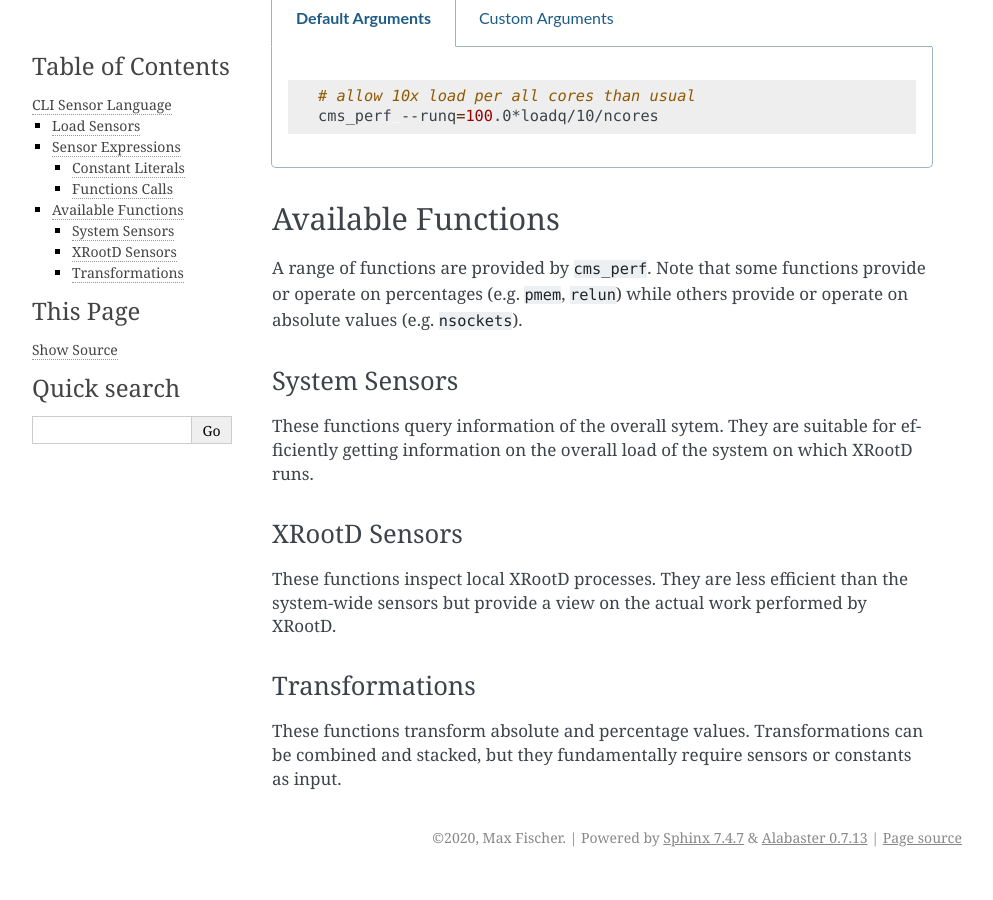
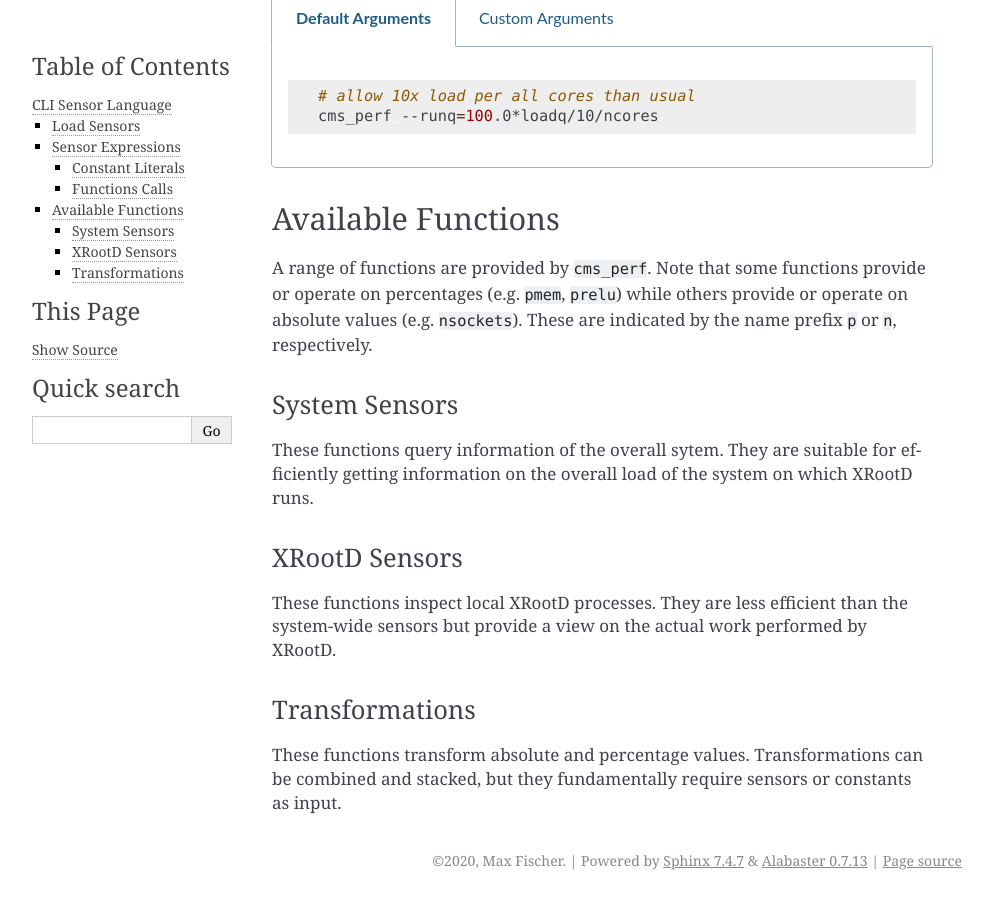
Before and after one commit to maxfischer2781/cms_perf, a Sphinx documentation site: the page built from docs/source/cli_lang.rst, in a window 1280 px wide and 900 px high, scrolled down 1131 px. Shown: the whole window, without its empty margins (148-1141 px from the left). Built offline with Sphinx 7.4.7, drawn with Linux system fonts in a browser that asks for light colours; formulas are drawn with MathJax 3; before the commit the page ends 2008 px from its top, so only the background shows below that.

Commit message:
document p and n prefix

```diff
--- a/docs/source/cli_lang.rst
+++ b/docs/source/cli_lang.rst
@@ -74,8 +74,9 @@ Available Functions
 ===================
 
 A range of functions are provided by ``cms_perf``.
-Note that some functions provide or operate on percentages (e.g. ``pmem``, ``relun``)
+Note that some functions provide or operate on percentages (e.g. ``pmem``, ``prelu``)
 while others provide or operate on absolute values (e.g. ``nsockets``).
+These are indicated by the name prefix ``p`` or ``n``, respectively.
 
 System Sensors
 --------------
```
